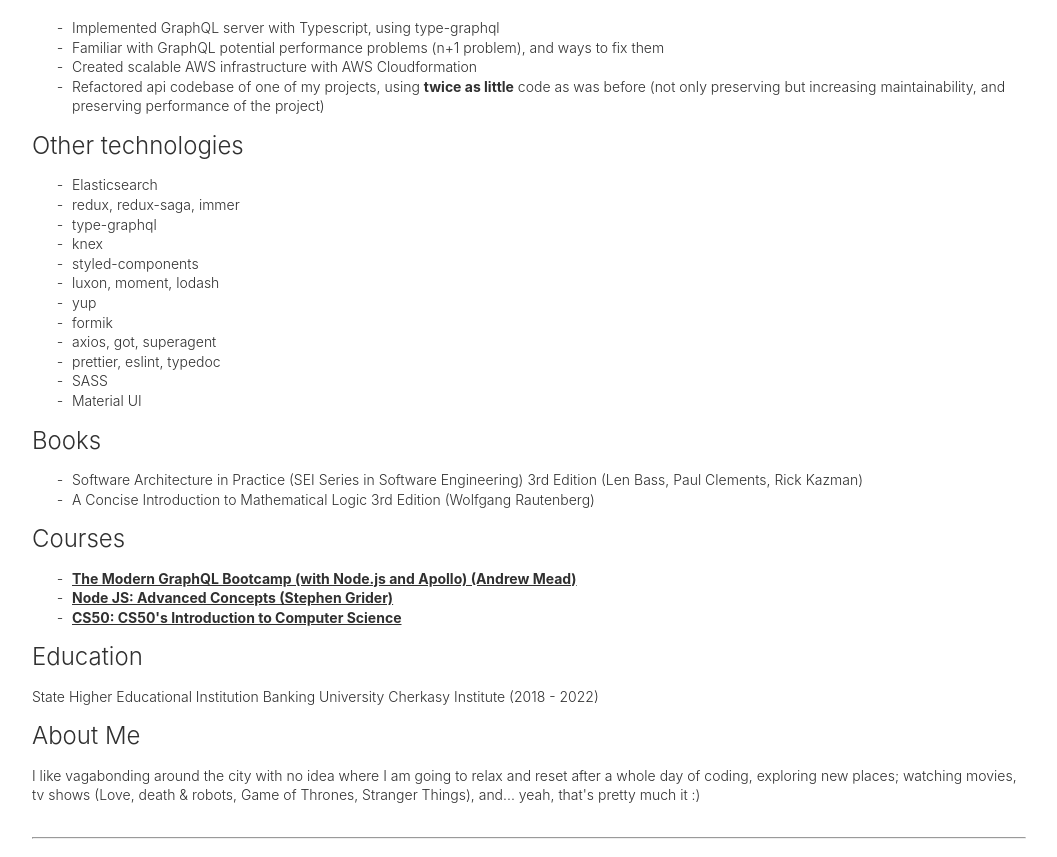
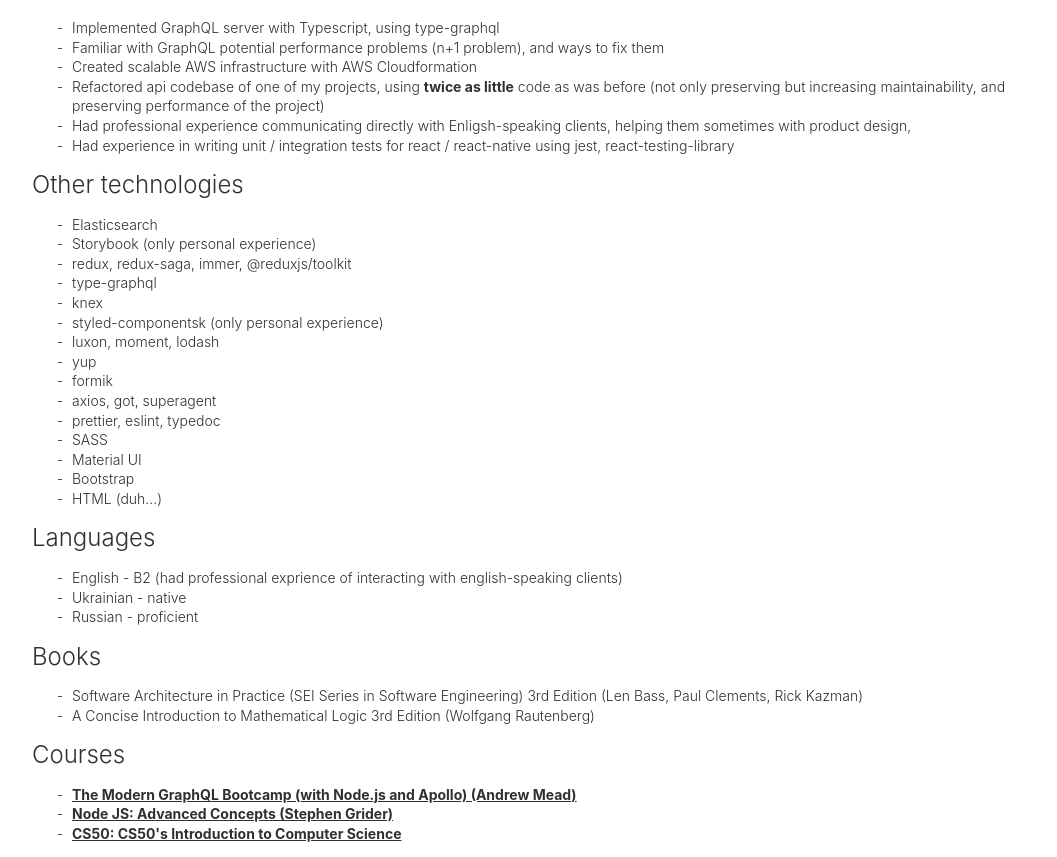
Before and after one commit to ZaharZagrava/portfolio-1.github.io, a React (Create React App) app: page / in a window 1280 px wide. Shown: the part 1186-2043 px from the top of the page, without its empty margins (111-1168 px from the left). Built offline with nearby package versions, Linux system fonts and the light colour scheme.

Commit message:
new updates

```diff
--- a/src/App.tsx
+++ b/src/App.tsx
@@ -562,14 +562,17 @@
             <ListItem>Familiar with GraphQL potential performance problems (n+1 problem), and ways to fix them</ListItem>
             <ListItem>Created scalable AWS infrastructure with AWS Cloudformation</ListItem>
             <ListItem>Refactored api codebase of one of my projects, using <b>twice as little</b> code as was before (not only preserving but increasing maintainability, and preserving performance of the project)</ListItem>
+            <ListItem>Had professional experience communicating directly with Enligsh-speaking clients, helping them sometimes with product design, </ListItem>
+            <ListItem>Had experience in writing unit / integration tests for react / react-native using jest, react-testing-library</ListItem>
           </List>
           <H2Header>Other technologies</H2Header>
           <List>
             <ListItem>Elasticsearch</ListItem>
-            <ListItem>redux, redux-saga, immer</ListItem>
+            <ListItem>Storybook (only personal experience)</ListItem>
+            <ListItem>redux, redux-saga, immer, @reduxjs/toolkit</ListItem>
             <ListItem>type-graphql</ListItem>
             <ListItem>knex</ListItem>
-            <ListItem>styled-components</ListItem>
+            <ListItem>styled-componentsk (only personal experience)</ListItem>
             <ListItem>luxon, moment, lodash</ListItem>
             <ListItem>yup</ListItem>
             <ListItem>formik</ListItem>
@@ -577,6 +580,14 @@
             <ListItem>prettier, eslint, typedoc</ListItem>
             <ListItem>SASS</ListItem>
             <ListItem>Material UI</ListItem>
+            <ListItem>Bootstrap</ListItem>
+            <ListItem>HTML (duh...)</ListItem>
+          </List>
+          <H2Header>Languages</H2Header>
+          <List>
+            <ListItem>English - B2 (had professional exprience of interacting with english-speaking clients)</ListItem>
+            <ListItem>Ukrainian - native</ListItem>
+            <ListItem>Russian - proficient</ListItem>
           </List>
           <H2Header>Books</H2Header>
           <List>
```
